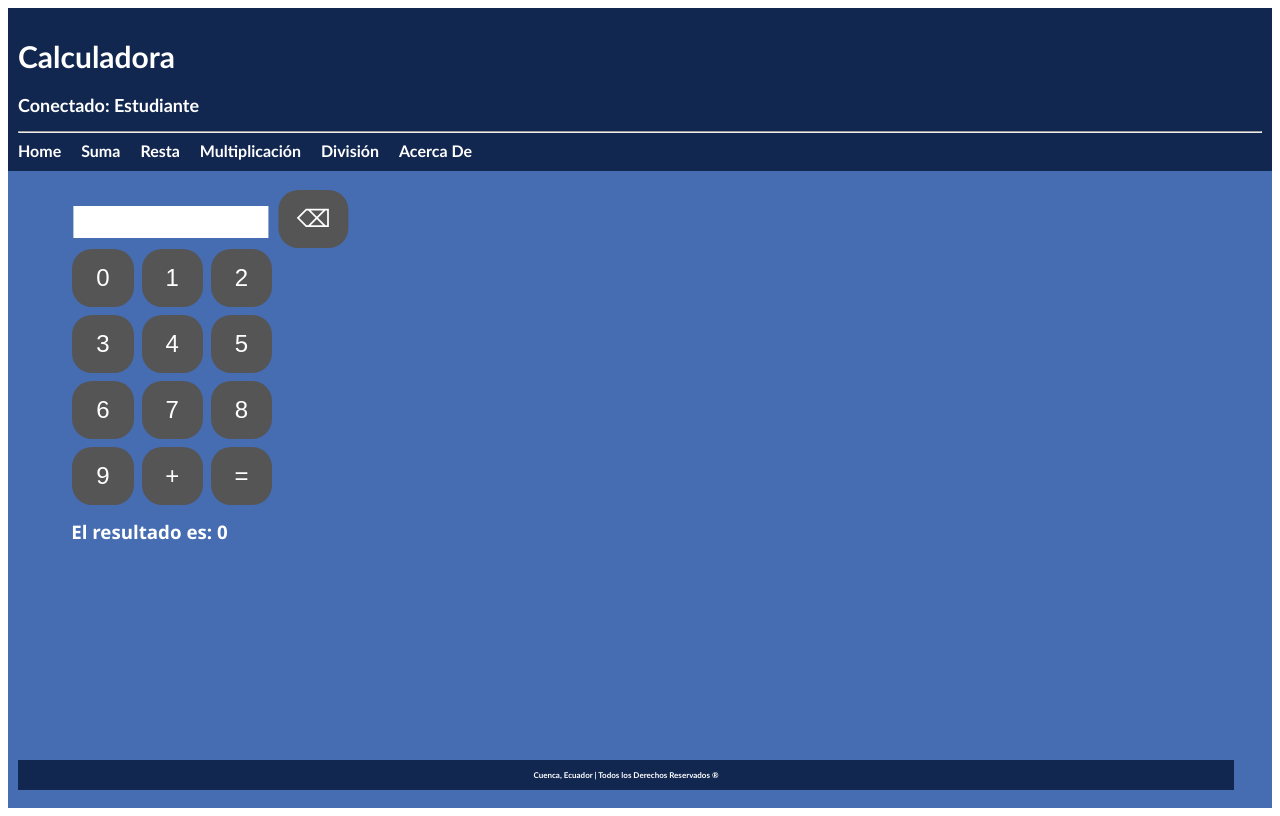
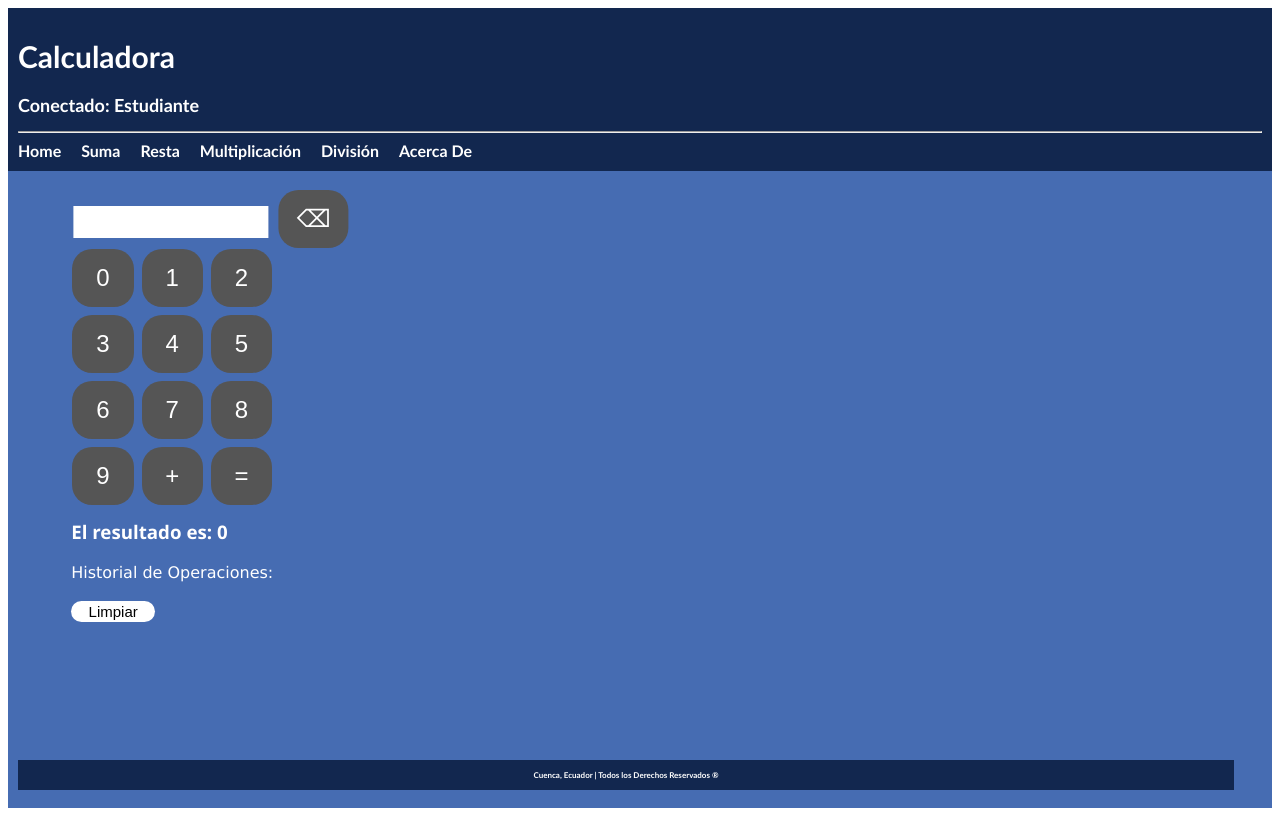
Before and after one commit to marcoxskii/AngCalculator, an Angular app: page /suma in a window 1280 px wide. Built offline with nearby package versions, Linux system fonts and the light colour scheme.

Commit message:
ContactoServicio and Op Historial

```diff
--- a/src/app/components/operacion/operacion.component.html
+++ b/src/app/components/operacion/operacion.component.html
@@ -15,3 +15,16 @@
 
     <h3> El resultado es: {{resultado}} </h3>
 </div>
+
+<div>
+    <label for="txtResultado">Historial de Operaciones:</label>
+    <br/>
+    <br>
+    <button class="btnClr" (click)="limpiar()">Limpiar</button>
+
+    <ul>
+        @for(msg of messages; track msg){
+            <li>{{msg}}</li>
+        }
+    </ul>
+</div>
--- a/src/app/components/operacion/operacion.component.scss
+++ b/src/app/components/operacion/operacion.component.scss
@@ -12,6 +12,15 @@ button {
     font-size: 1.5rem;
     cursor: pointer;
     border-radius: 20px;
+}
+
+.btnClr{
+    color: #000000;
+    background-color: #fff;
+    width: 7%;
+    height: 2%;
+    font-size: 15px;
+    padding: 2px;
 }
 
 button:hover {
--- a/src/app/components/operacion/operacion.component.ts
+++ b/src/app/components/operacion/operacion.component.ts
@@ -1,4 +1,5 @@
 import { Component, Input } from '@angular/core';
+import { ContactosService } from '../../services/contactos.service';
 
 @Component({
   selector: 'app-operacion',
@@ -8,11 +9,22 @@ import { Component, Input } from '@angular/core';
   styleUrl: './operacion.component.scss'
 })
 export class OperacionComponent {
+  messages: string[] = []
+
   resultado: number = 0;
   @Input() operacion: string="";
   keys: string[] = ["0","1","2","3","4","5","6","7","8","9" ];
   screen: string = "";
   cifras: string[] = [];
+
+
+  constructor(private contactosService: ContactosService){
+
+  }
+
+  ngOnInit(){
+    this.messages = this.contactosService.get()
+  }
 
   writeNumber(key: string){
     if ( key == this.operacion && (this.screen.includes(this.operacion) || this.screen.length == 0)){
@@ -50,5 +62,13 @@ export class OperacionComponent {
         break;
       }
     }
+
+    this.contactosService.add(this.cifras[0] + this.operacion + this.cifras[1]+ "=" + this.resultado.toString())
   }
+
+  limpiar(){
+    this.contactosService.clear()
+    this.ngOnInit()
+  }
+
 }
--- a/src/app/pages/acercade/acercade.component.html
+++ b/src/app/pages/acercade/acercade.component.html
@@ -2,3 +2,15 @@
     <p>Bienvenido a la página "Acerca de" de nuestra calculadora en línea!</p>
     <p>Nuestra calculadora está diseñada para ayudarte a realizar operaciones matemáticas básicas de manera rápida y sencilla. Con las funciones de suma, resta, multiplicación y división, puedes realizar cálculos en cualquier momento y en cualquier lugar.</p>
     <p>¡Esperamos que encuentres nuestra calculadora útil y fácil de usar!</p>
+
+    <label for="txtMsg">Historial de Operaciones:</label>
+    <input id="txtMsg" name="txtMsg" [(ngModel)]="msg"/><br/>
+    <br/>
+    <button (click)="agregar()">Agregar</button>
+    <button (click)="limpiar()">Limpiar</button>
+
+    <ul>
+        @for(msg of messages; track msg){
+            <li>{{msg}}</li>
+        }
+    </ul>
--- a/src/app/pages/acercade/acercade.component.ts
+++ b/src/app/pages/acercade/acercade.component.ts
@@ -1,12 +1,32 @@
 import { Component } from '@angular/core';
+import { ContactosService } from '../../services/contactos.service';
+import { FormsModule } from '@angular/forms';
 
 @Component({
   selector: 'app-acercade',
   standalone: true,
-  imports: [],
+  imports: [FormsModule],
   templateUrl: './acercade.component.html',
   styleUrl: './acercade.component.scss'
 })
 export class AcercadeComponent {
+  msg: string = 'nuevo'
 
+  messages: string[] = []
+
+  contactosService: ContactosService = new ContactosService;
+
+
+  ngOnInit(){
+    this.messages = this.contactosService.get()
+  }
+
+  agregar(){
+    this.contactosService.add(this.msg)
+  }
+
+  limpiar(){
+    this.contactosService.clear()
+    this.ngOnInit()
+  }
 }
--- /dev/null
+++ b/src/app/services/contactos.service.ts
@@ -0,0 +1,25 @@
+import { Injectable } from '@angular/core';
+
+@Injectable({
+  providedIn: 'root'
+})
+export class ContactosService {
+
+message : string[]=[]
+
+
+  constructor() { }
+    add(message : string){
+      this.message.push(message)
+
+    }
+    clear(){
+      this.message = []
+
+    }
+
+    get(){
+      return this.message
+    }
+
+  }
```
Also changed, not shown: 1 other file (tests, documents, lock files or other folders).
